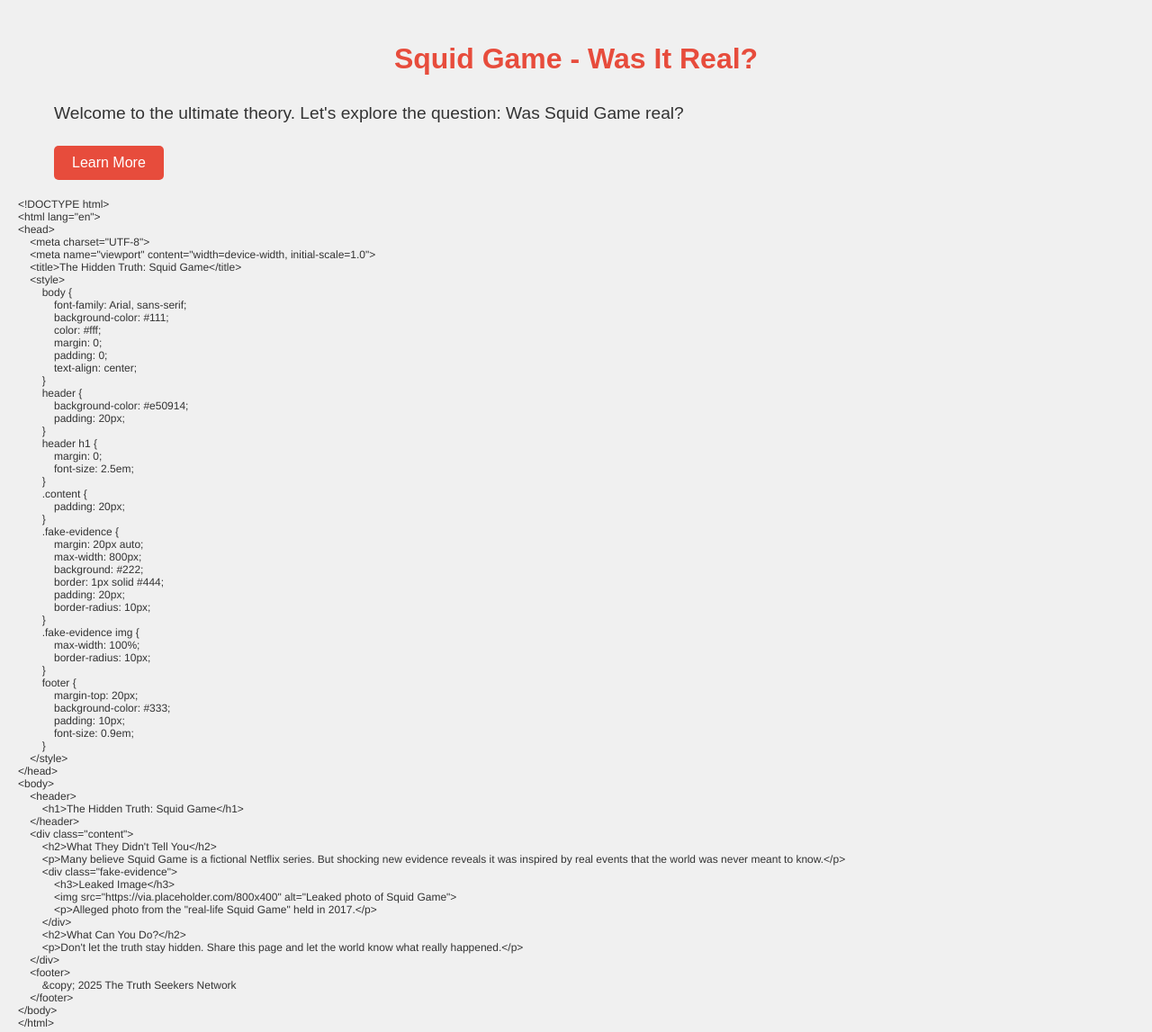
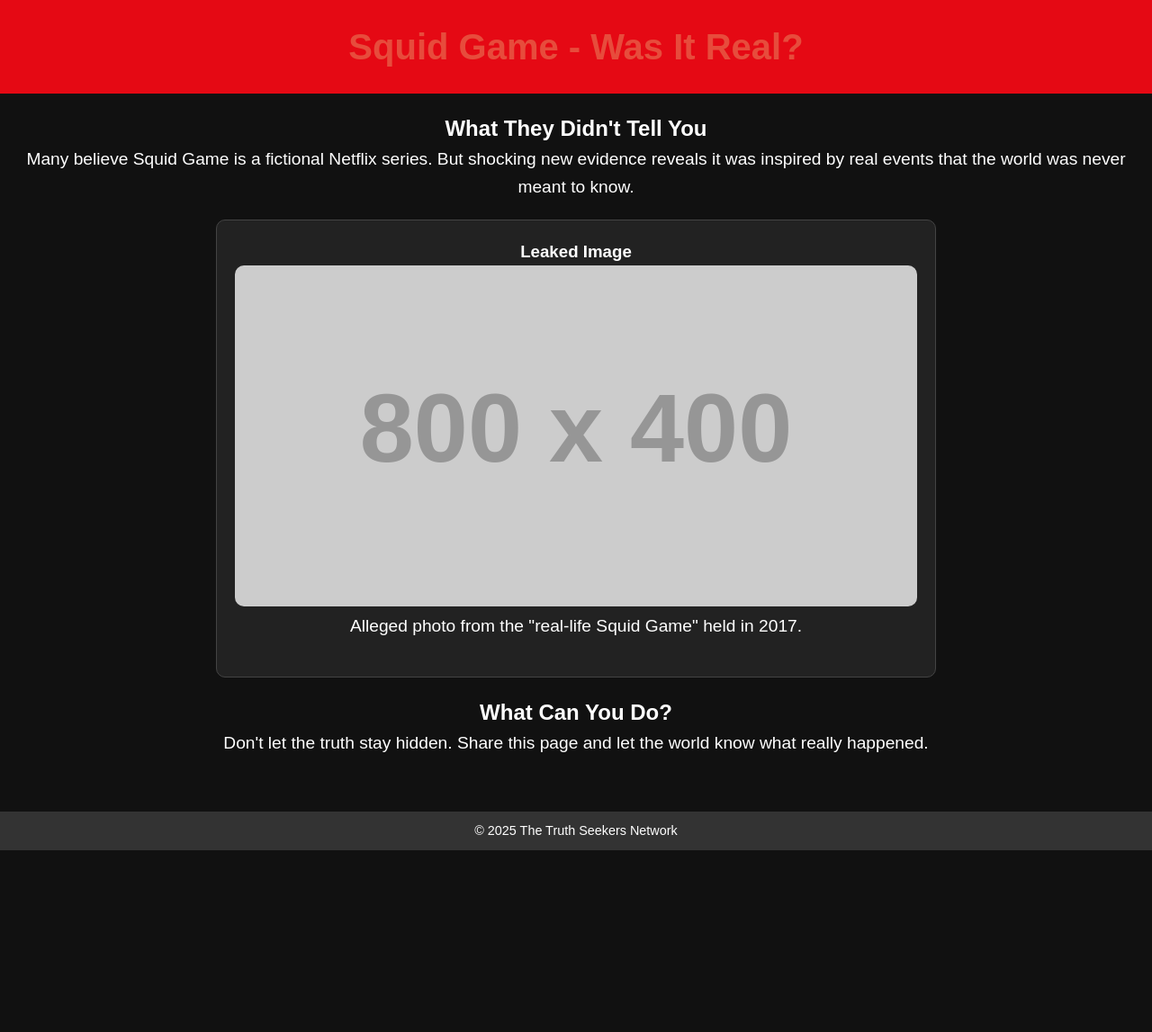
Before and after one commit to LUCQ5/Squid-Game, a plain HTML site: page index.html in a window 1280 px wide. Shown: the whole page at 90% size. After the commit the page ends 945 px from the top, so only its background shows below. Drawn offline with Linux system fonts and the light colour scheme; placeholder pictures from the web are drawn by us.

Commit message:
Add files via upload

```diff
--- a/index.html
+++ b/index.html
@@ -1,100 +1,68 @@
-<!DOCTYPE html PUBLIC "-//W3C//DTD HTML 4.01//EN" "http://www.w3.org/TR/html4/strict.dtd">
-<html>
+<!DOCTYPE html>
+<html lang="en">
 <head>
-
+    <meta charset="UTF-8">
+    <meta name="viewport" content="width=device-width, initial-scale=1.0">
+    <title>Squid Game - Was It Real?</title>
+    <link rel="stylesheet" href="style.css">
+    <style>
+        /* Inline CSS for quick styling */
+        body {
+            font-family: Arial, sans-serif;
+            background-color: #111;
+            color: #fff;
+            margin: 0;
+            padding: 0;
+            text-align: center;
+        }
+        header {
+            background-color: #e50914;
+            padding: 20px;
+        }
+        header h1 {
+            margin: 0;
+            font-size: 2.5em;
+        }
+        .content {
+            padding: 20px;
+        }
+        .fake-evidence {
+            margin: 20px auto;
+            max-width: 800px;
+            background: #222;
+            border: 1px solid #444;
+            padding: 20px;
+            border-radius: 10px;
+        }
+        .fake-evidence img {
+            max-width: 100%;
+            border-radius: 10px;
+        }
+        footer {
+            margin-top: 20px;
+            background-color: #333;
+            padding: 10px;
+            font-size: 0.9em;
+        }
+    </style>
 </head>
 <body>
-  <div class="container">
-      <header>
-          <h1>Squid Game - Was It Real?</h1>
-      </header> <main>
-        <p>Welcome to the ultimate theory. Let's explore the question: Was Squid Game real?</p>
-        <button>Learn More</button>
-    </main>
-</div>
-</body>
-<link href="https://fonts.googleapis.com/css2?family=Roboto:wght@400;700&display=swap" rel="stylesheet">
-
-  <meta http-equiv="Content-Type" content="text/html; charset=utf-8">
-  <meta http-equiv="Content-Style-Type" content="text/css">
-  <title></title>
-  <meta name="Generator" content="Cocoa HTML Writer">
-  <meta name="CocoaVersion" content="2566">
-  <style type="text/css">
-    p.p1 {margin: 0.0px 0.0px 0.0px 0.0px; font: 12.0px Helvetica}
-  </style>
-</head>
-<body>
-<p class="p1">&lt;!DOCTYPE html&gt;</p>
-<p class="p1">&lt;html lang="en"&gt;</p>
-<p class="p1">&lt;head&gt;</p>
-<p class="p1"><span class="Apple-converted-space">    </span>&lt;meta charset="UTF-8"&gt;</p>
-<p class="p1"><span class="Apple-converted-space">    </span>&lt;meta name="viewport" content="width=device-width, initial-scale=1.0"&gt;</p>
-<p class="p1"><span class="Apple-converted-space">    </span>&lt;title&gt;The Hidden Truth: Squid Game&lt;/title&gt;</p>
-<p class="p1"><span class="Apple-converted-space">    </span>&lt;style&gt;</p>
-<p class="p1"><span class="Apple-converted-space">        </span>body {</p>
-<p class="p1"><span class="Apple-converted-space">            </span>font-family: Arial, sans-serif;</p>
-<p class="p1"><span class="Apple-converted-space">            </span>background-color: #111;</p>
-<p class="p1"><span class="Apple-converted-space">            </span>color: #fff;</p>
-<p class="p1"><span class="Apple-converted-space">            </span>margin: 0;</p>
-<p class="p1"><span class="Apple-converted-space">            </span>padding: 0;</p>
-<p class="p1"><span class="Apple-converted-space">            </span>text-align: center;</p>
-<p class="p1"><span class="Apple-converted-space">        </span>}</p>
-<p class="p1"><span class="Apple-converted-space">        </span>header {</p>
-<p class="p1"><span class="Apple-converted-space">            </span>background-color: #e50914;</p>
-<p class="p1"><span class="Apple-converted-space">            </span>padding: 20px;</p>
-<p class="p1"><span class="Apple-converted-space">        </span>}</p>
-<p class="p1"><span class="Apple-converted-space">        </span>header h1 {</p>
-<p class="p1"><span class="Apple-converted-space">            </span>margin: 0;</p>
-<p class="p1"><span class="Apple-converted-space">            </span>font-size: 2.5em;</p>
-<p class="p1"><span class="Apple-converted-space">        </span>}</p>
-<p class="p1"><span class="Apple-converted-space">        </span>.content {</p>
-<p class="p1"><span class="Apple-converted-space">            </span>padding: 20px;</p>
-<p class="p1"><span class="Apple-converted-space">        </span>}</p>
-<p class="p1"><span class="Apple-converted-space">        </span>.fake-evidence {</p>
-<p class="p1"><span class="Apple-converted-space">            </span>margin: 20px auto;</p>
-<p class="p1"><span class="Apple-converted-space">            </span>max-width: 800px;</p>
-<p class="p1"><span class="Apple-converted-space">            </span>background: #222;</p>
-<p class="p1"><span class="Apple-converted-space">            </span>border: 1px solid #444;</p>
-<p class="p1"><span class="Apple-converted-space">            </span>padding: 20px;</p>
-<p class="p1"><span class="Apple-converted-space">            </span>border-radius: 10px;</p>
-<p class="p1"><span class="Apple-converted-space">        </span>}</p>
-<p class="p1"><span class="Apple-converted-space">        </span>.fake-evidence img {</p>
-<p class="p1"><span class="Apple-converted-space">            </span>max-width: 100%;</p>
-<p class="p1"><span class="Apple-converted-space">            </span>border-radius: 10px;</p>
-<p class="p1"><span class="Apple-converted-space">        </span>}</p>
-<p class="p1"><span class="Apple-converted-space">        </span>footer {</p>
-<p class="p1"><span class="Apple-converted-space">            </span>margin-top: 20px;</p>
-<p class="p1"><span class="Apple-converted-space">            </span>background-color: #333;</p>
-<p class="p1"><span class="Apple-converted-space">            </span>padding: 10px;</p>
-<p class="p1"><span class="Apple-converted-space">            </span>font-size: 0.9em;</p>
-<p class="p1"><span class="Apple-converted-space">        </span>}</p>
-<p class="p1"><span class="Apple-converted-space">    </span>&lt;/style&gt;</p>
-<p class="p1">&lt;/head&gt;</p>
-<p class="p1">&lt;body&gt;</p>
-<p class="p1"><span class="Apple-converted-space">    </span>&lt;header&gt;</p>
-<p class="p1"><span class="Apple-converted-space">        </span>&lt;h1&gt;The Hidden Truth: Squid Game&lt;/h1&gt;</p>
-<p class="p1"><span class="Apple-converted-space">    </span>&lt;/header&gt;</p>
-<p class="p1"><span class="Apple-converted-space">    </span>&lt;div class="content"&gt;</p>
-<p class="p1"><span class="Apple-converted-space">        </span>&lt;h2&gt;What They Didn't Tell You&lt;/h2&gt;</p>
-<p class="p1"><span class="Apple-converted-space">        </span>&lt;p&gt;Many believe Squid Game is a fictional Netflix series. But shocking new evidence reveals it was inspired by real events that the world was never meant to know.&lt;/p&gt;</p>
-<p class="p1"><span class="Apple-converted-space">        </span>&lt;div class="fake-evidence"&gt;</p>
-<p class="p1"><span class="Apple-converted-space">            </span>&lt;h3&gt;Leaked Image&lt;/h3&gt;</p>
-<p class="p1"><span class="Apple-converted-space">            </span>&lt;img src="https://via.placeholder.com/800x400" alt="Leaked photo of Squid Game"&gt;</p>
-<p class="p1"><span class="Apple-converted-space">            </span>&lt;p&gt;Alleged photo from the "real-life Squid Game" held in 2017.&lt;/p&gt;</p>
-<p class="p1"><span class="Apple-converted-space">        </span>&lt;/div&gt;</p>
-<p class="p1"><span class="Apple-converted-space">        </span>&lt;h2&gt;What Can You Do?&lt;/h2&gt;</p>
-<p class="p1"><span class="Apple-converted-space">        </span>&lt;p&gt;Don't let the truth stay hidden. Share this page and let the world know what really happened.&lt;/p&gt;</p>
-<p class="p1"><span class="Apple-converted-space">    </span>&lt;/div&gt;</p>
-<p class="p1"><span class="Apple-converted-space">    </span>&lt;footer&gt;</p>
-<p class="p1"><span class="Apple-converted-space">        </span>&amp;copy; 2025 The Truth Seekers Network</p>
-<p class="p1"><span class="Apple-converted-space">    </span>&lt;/footer&gt;</p>
-<p class="p1">&lt;/body&gt;</p>
-<p class="p1">&lt;/html&gt;</p>
+    <header>
+        <h1>Squid Game - Was It Real?</h1>
+    </header>
+    <div class="content">
+        <h2>What They Didn't Tell You</h2>
+        <p>Many believe Squid Game is a fictional Netflix series. But shocking new evidence reveals it was inspired by real events that the world was never meant to know.</p>
+        <div class="fake-evidence">
+            <h3>Leaked Image</h3>
+            <img src="https://via.placeholder.com/800x400" alt="Leaked photo of Squid Game">
+            <p>Alleged photo from the "real-life Squid Game" held in 2017.</p>
+        </div>
+        <h2>What Can You Do?</h2>
+        <p>Don't let the truth stay hidden. Share this page and let the world know what really happened.</p>
+    </div>
+    <footer>
+        &copy; 2025 The Truth Seekers Network
+    </footer>
 </body>
 </html>
-<head>
-  <meta charset="UTF-8">
-  <meta name="viewport" content="width=device-width, initial-scale=1.0">
-  <title>Squid Game - Was it real?</title>
-  <link rel="stylesheet" href="style.css">
```
